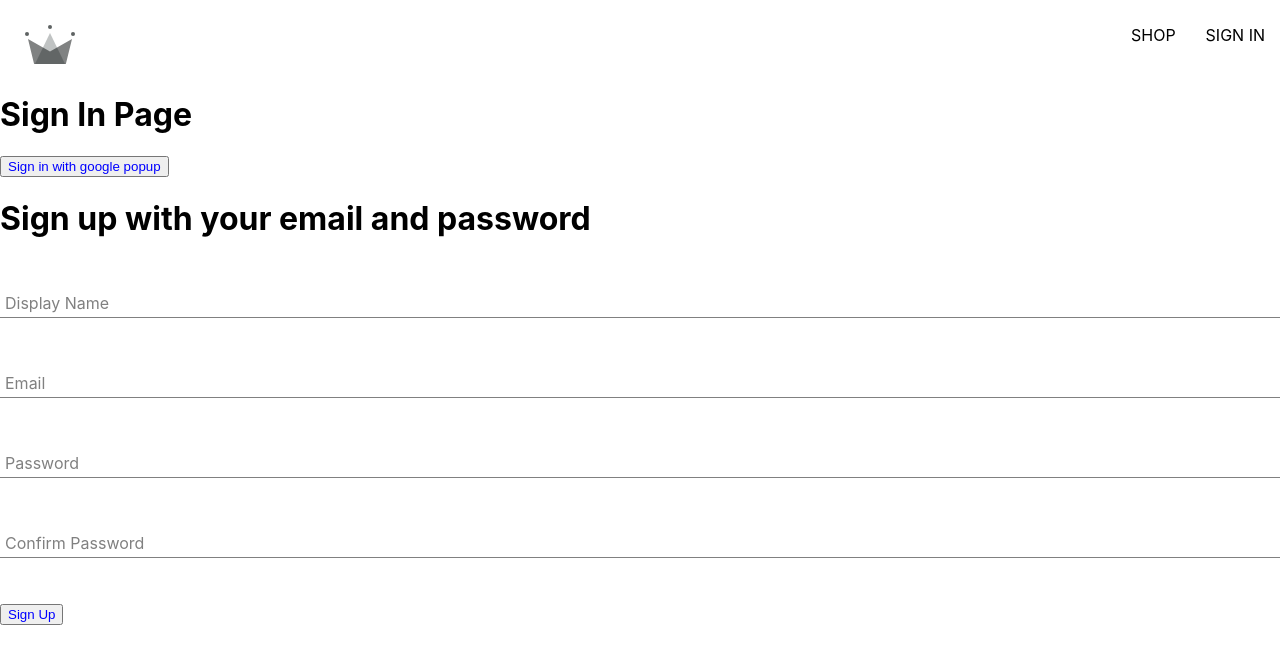
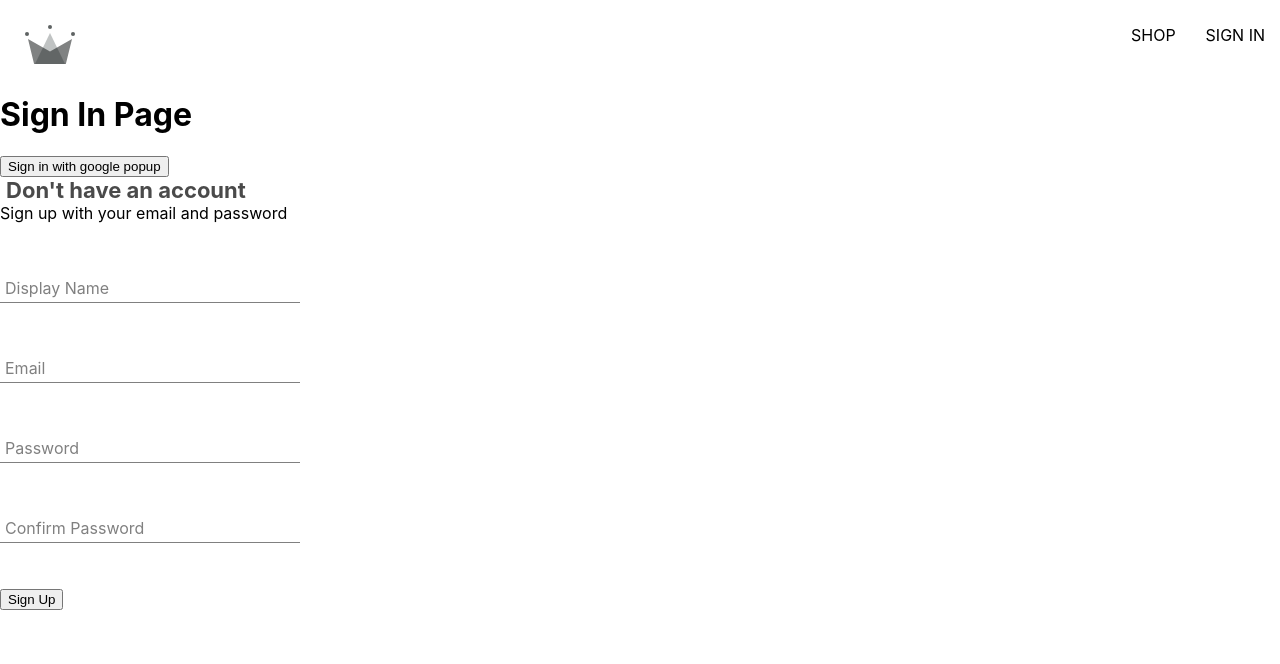
Before and after one commit to Gabbee24/learning-react, a React (Create React App) app in the folder my-app/: page /sign-in in a window 1280 px wide. Shown: the top 664 px of the page. Built offline with nearby package versions, Linux system fonts and the light colour scheme.

Commit message:
still styling

```diff
--- a/my-app/src/E-commerce/components/sign-up-form/sign-up-form.component.jsx
+++ b/my-app/src/E-commerce/components/sign-up-form/sign-up-form.component.jsx
@@ -5,6 +5,7 @@
     createUserDocumentFromAuth
 } from "../../utils/firebase/firebase.utils";
 import FormInput from "../form-input/form-input.component";
+import './sign-up-form.styles.css'
 
 const defaultFormFields = {
     displayName : '',
@@ -57,8 +58,9 @@
     };
 
     return(
-        <div>
-            <h1>Sign up with your email and password</h1>
+        <div className="sign-up-container">
+            <h2>Don't have an account</h2>
+            <span>Sign up with your email and password</span>
             <form onSubmit={handleSubmit}>
                 <FormInput
                     label="Display Name"
@@ -92,7 +94,7 @@
                     name='confirmPassword'
                     value={confirmPassword} />
 
-                <button style={{color: 'blue'}} type="submit">Sign Up</button>
+                <button type="submit">Sign Up</button>
             </form>
         </div>
     );
--- /dev/null
+++ b/my-app/src/E-commerce/components/sign-up-form/sign-up-form.styles.css
@@ -0,0 +1,5 @@
+.sign-up-container{
+    display: flex;
+    flex-direction: column;
+    width:300px ;
+}
--- a/my-app/src/E-commerce/routes/sign-in/sign-in.component.jsx
+++ b/my-app/src/E-commerce/routes/sign-in/sign-in.component.jsx
@@ -28,7 +28,7 @@
     return(
         <div>
             <h1>Sign In Page</h1>
-            <button style={{color:'blue'}} onClick={logGoogleUser}>
+            <button onClick={logGoogleUser}>
                 Sign in with google popup
             </button>
             <SignUpForm/>
```
Also changed, not shown: my-app/src/E-commerce/components/button/button.component.jsx (added, +9 -0 lines).
